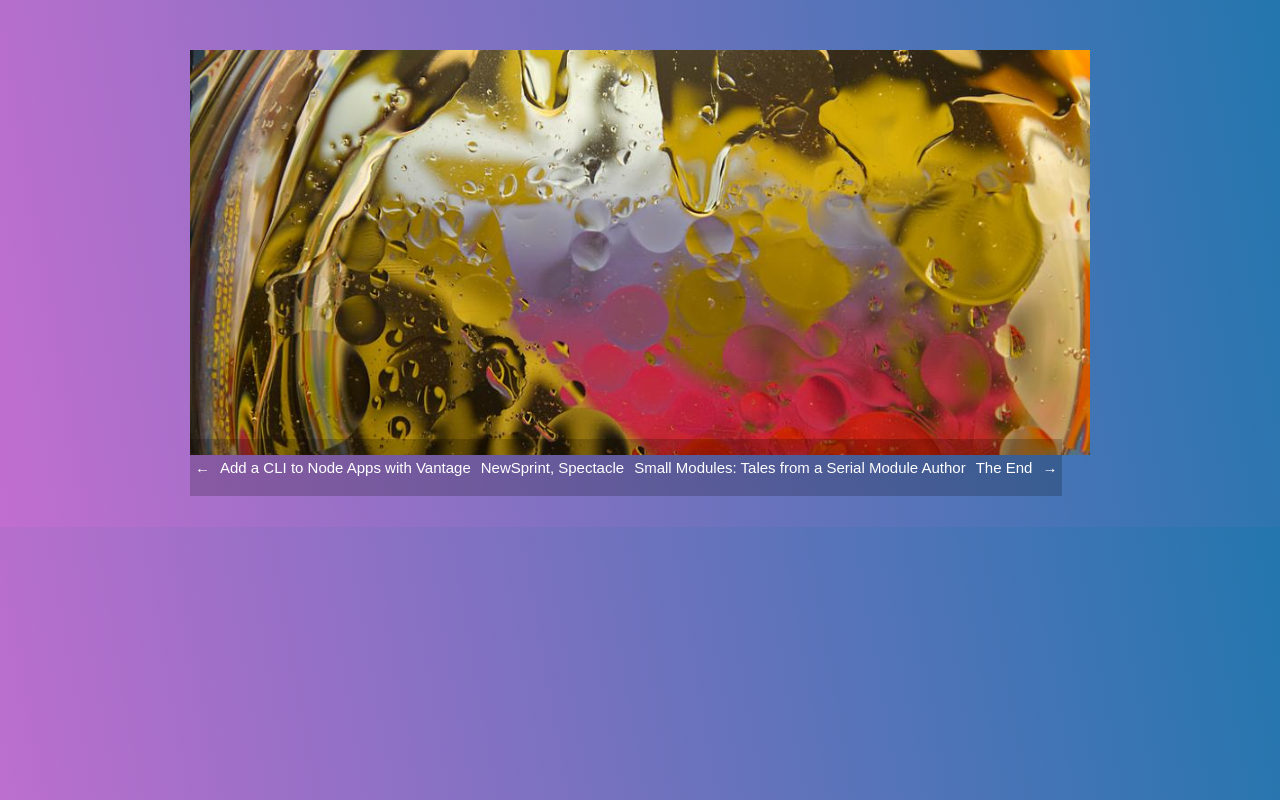
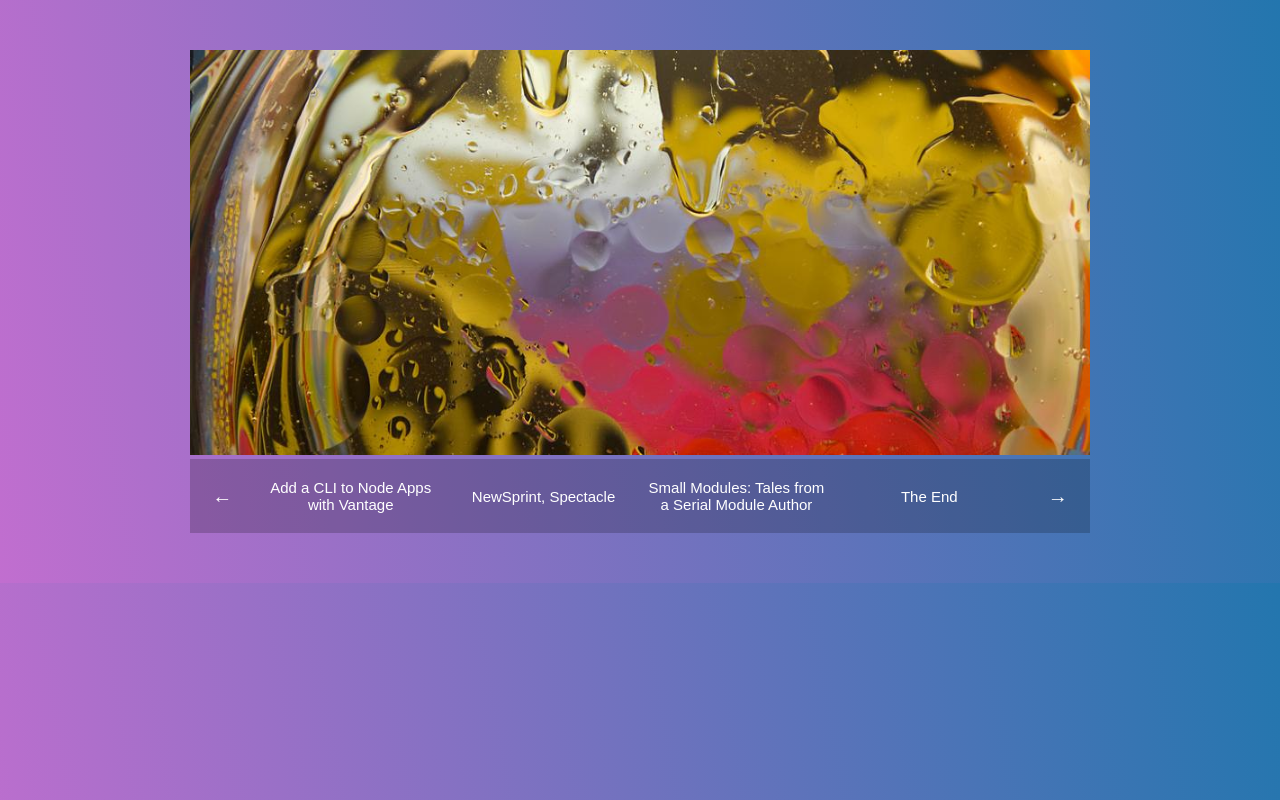
Before and after one commit to Snejka/what-the-flex, a plain HTML site: page nesting-flexbox/index.html in a window 1280 px wide. Drawn offline with Linux system fonts and the light colour scheme.

Commit message:
Nesting Flexbox - Navigation Task

```diff
--- a/nesting-flexbox/style-ANSWER.css
+++ /dev/null
@@ -1,73 +0,0 @@
-/* Some CSS Setup - nothing to do with flexbox */
-html {
-  box-sizing: border-box;
-}
-
-*, *:before, *:after {
-  box-sizing: inherit;
-}
-
-body {
-  font-family: sans-serif;
-  margin: 0;
-  background-image: linear-gradient(260deg, #2376ae 0%, #c16ecf 100%);
-}
-
-.wrapper {
-  max-width: 1000px;
-  margin: 0 auto;
-  padding:50px;
-}
-
-img {
-  max-width:100%;
-}
-
-a {
-  color:white;
-  text-decoration: none;
-  font-size: 15px;
-  background:rgba(0,0,0,0.2);
-}
-a:hover {
-  background:rgba(0,0,0,0.4);
-}
-
-
-.slider-nav ul {
-  list-style: none;
-  margin: 0;
-  padding: 0;
-  display:flex;
-}
-
-.slider-nav li {
-  display:flex;
-  flex:2;
-}
-
-.slider-nav .arrow {
-  flex:1;
-}
-.slider-nav .arrow a {
-  font-size: 40px;
-}
-
-.slider-nav a {
-  align-items:center;
-  flex:1;
-  display:flex;
-  padding:20px 5px;
-}
-
-.slider-nav span {
-  display: block;
-  flex:1;
-  text-align: center;
-}
-
-
-/*.slider-nav ul * {
-  border:1px solid red;
-  margin:10px;
-}*/
--- a/nesting-flexbox/style.css
+++ b/nesting-flexbox/style.css
@@ -39,5 +39,30 @@ a:hover {
   list-style: none;
   margin: 0;
   padding: 0;
-  display:flex;
+  display: flex;
 }
+
+.slider-nav li {
+  display: flex;
+  flex: 3;
+}
+
+.slider-nav a {
+  flex: 1;
+  display: flex;
+  align-items: center;
+}
+
+.slider-nav .arrow {
+  flex: 1;
+}
+
+.slider-nav .arrow a {
+  font-size: 20px;
+}
+
+.slider-nav span{
+  display: block;
+  flex:1;
+  text-align: center;
+}
```
Also changed, not shown: nesting-flexbox/index-ANSWER.html (deleted, +0 -49 lines).
